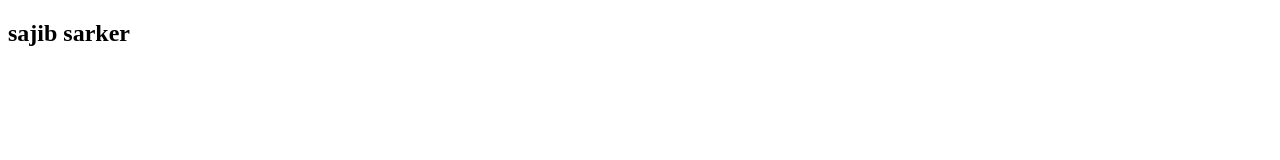
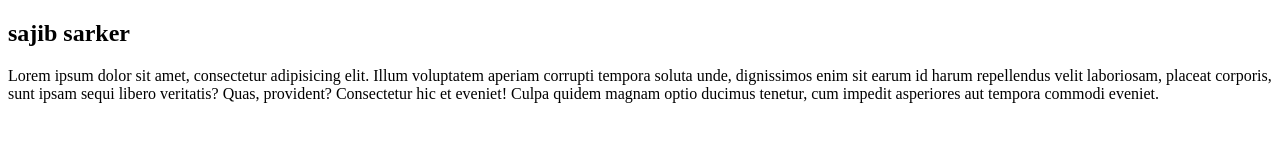
Before and after one commit to sajib303/mywork, a plain HTML site: page index.html in a window 1280 px wide. Drawn offline with Linux system fonts and the light colour scheme.

Commit message:
ptag-added

```diff
--- a/index.html
+++ b/index.html
@@ -7,5 +7,6 @@
 </head>
 <body>
     <h2> sajib sarker</h2>
+    <p>Lorem ipsum dolor sit amet, consectetur adipisicing elit. Illum voluptatem aperiam corrupti tempora soluta unde, dignissimos enim sit earum id harum repellendus velit laboriosam, placeat corporis, sunt ipsam sequi libero veritatis? Quas, provident? Consectetur hic et eveniet! Culpa quidem magnam optio ducimus tenetur, cum impedit asperiores aut tempora commodi eveniet.</p>
 </body>
 </html>
```
